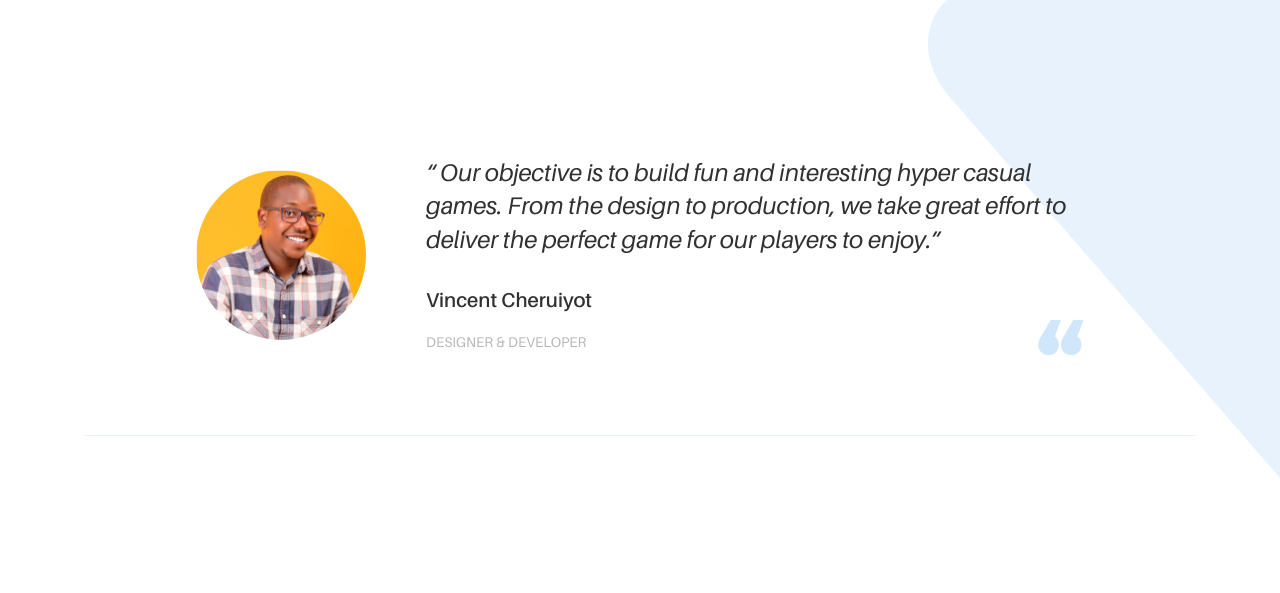
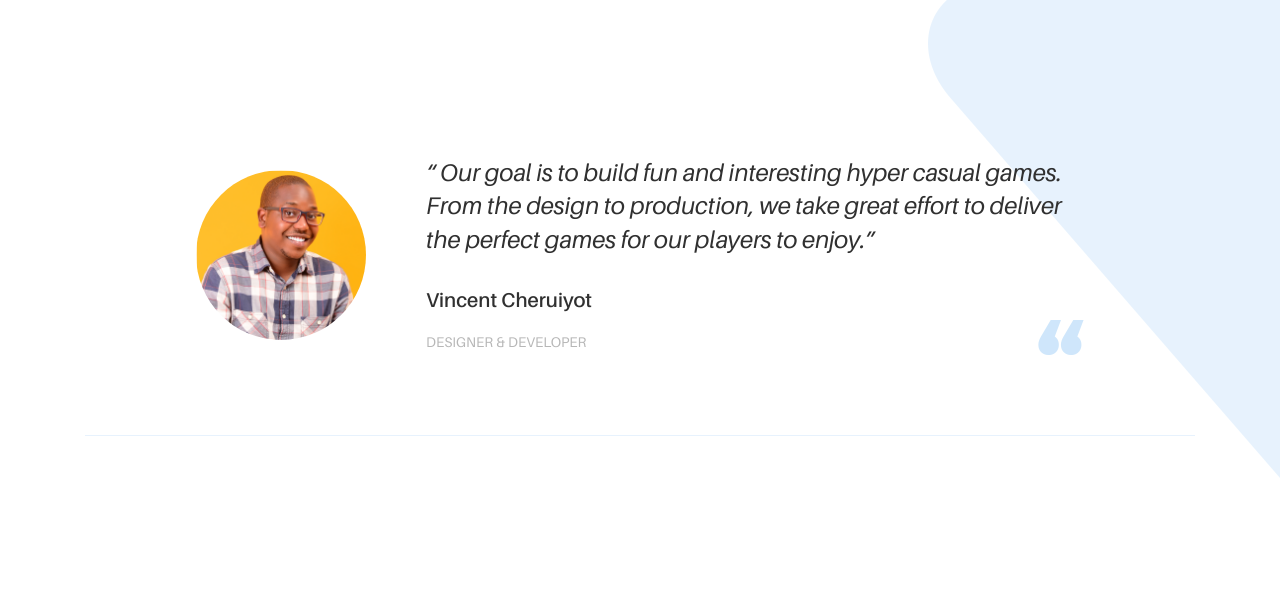
Before and after one commit to Vinntoo/iconifybeyond, a website: page index.html in a window 1280 px wide. Shown: the part 2707-3300 px from the top of the page. Drawn offline with Linux system fonts and the light colour scheme.

Commit message:
Update index.html

```diff
--- a/index.html
+++ b/index.html
@@ -391,8 +391,8 @@
                                 </div>
                                 <!-- Testimonial Content -->
                                 <div class="testimonial-content">
-                                    <h4>“ Our objective is to build fun and interesting hyper casual games. From the design to production, we take great effort to
-                                        deliver the perfect game for our players to enjoy.”</h4>
+                                    <h4>“ Our goal is to build fun and interesting hyper casual games. From the design to production, we take great effort to
+                                        deliver the perfect games for our players to enjoy.”</h4>
                                     <!-- Ratings -->
                                     <div class="ratings">
                                         <h5>Vincent Cheruiyot</h5>
```
